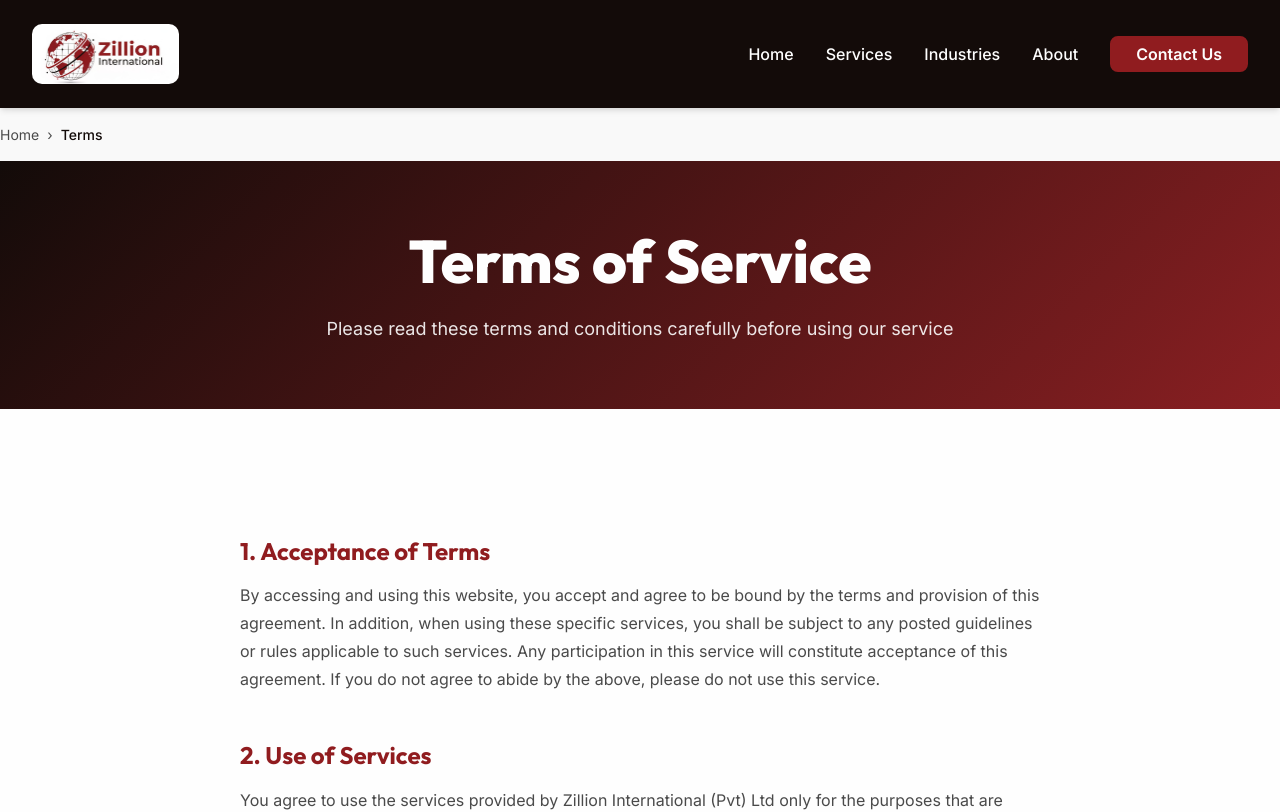
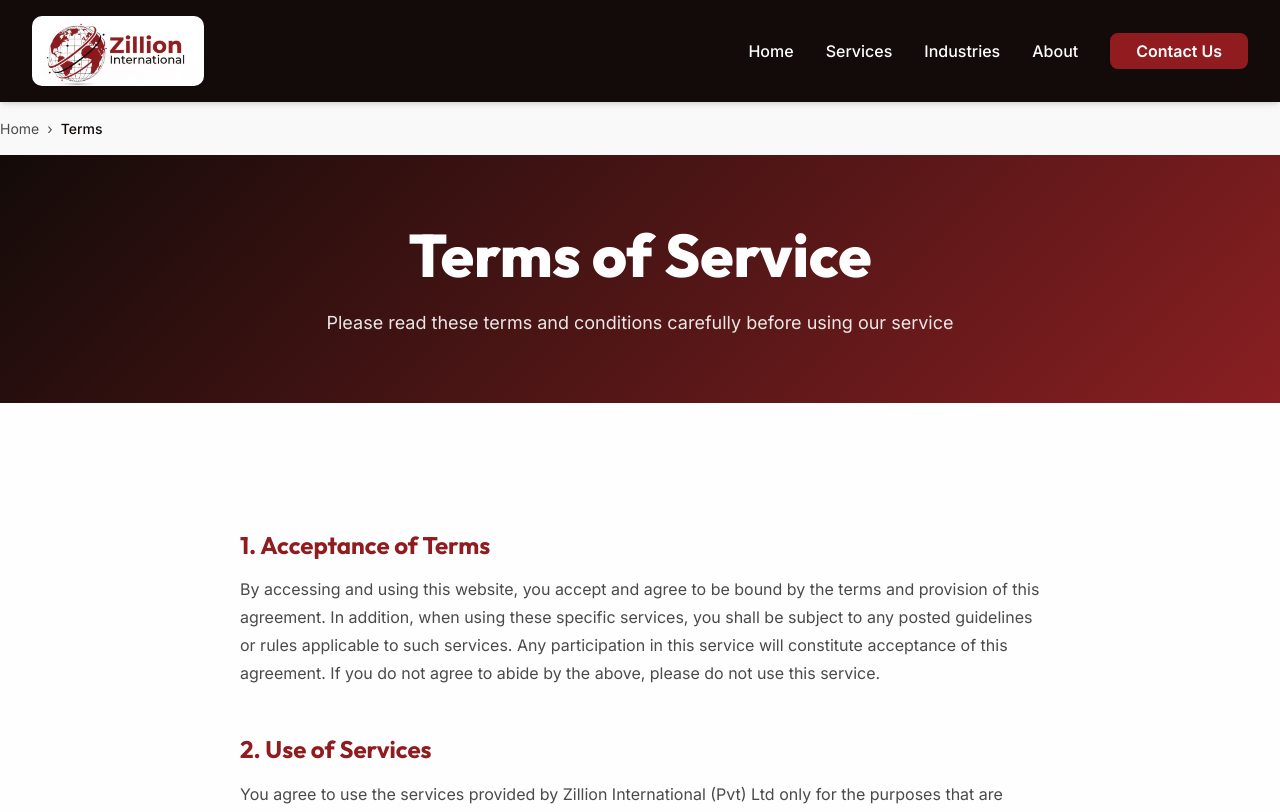
Before and after one commit to kevin-denny/ZillionInternational, a React (Vite) app: page /terms in a window 1280 px wide. Shown: the top 812 px of the page. Built offline with nearby package versions, Linux system fonts and the light colour scheme.

Commit message:
no message

```diff
--- a/src/components/layout/Footer.css
+++ b/src/components/layout/Footer.css
@@ -20,7 +20,7 @@
   font-weight: var(--font-weight-bold);
   color: var(--color-light);
   margin-bottom: var(--spacing-md);
-  background: linear-gradient(135deg, var(--color-light) 0%, var(--color-primary) 100%);
+  background: linear-gradient(135deg, var(--color-light) 0%, var(--color-primary-dark) 100%);
   -webkit-background-clip: text;
   -webkit-text-fill-color: transparent;
   background-clip: text;
--- a/src/components/layout/Header.css
+++ b/src/components/layout/Header.css
@@ -10,7 +10,7 @@
   display: flex;
   align-items: center;
   justify-content: space-between;
-  padding: var(--spacing-lg) 0;
+  padding: var(--spacing-md) 0;
 }
 
 .nav__logo {
@@ -25,7 +25,7 @@
 }
 
 .nav__logo-img {
-  height: 60px;
+  height: 70px;
   width: auto;
   object-fit: contain;
   border-radius: 10px;
```
